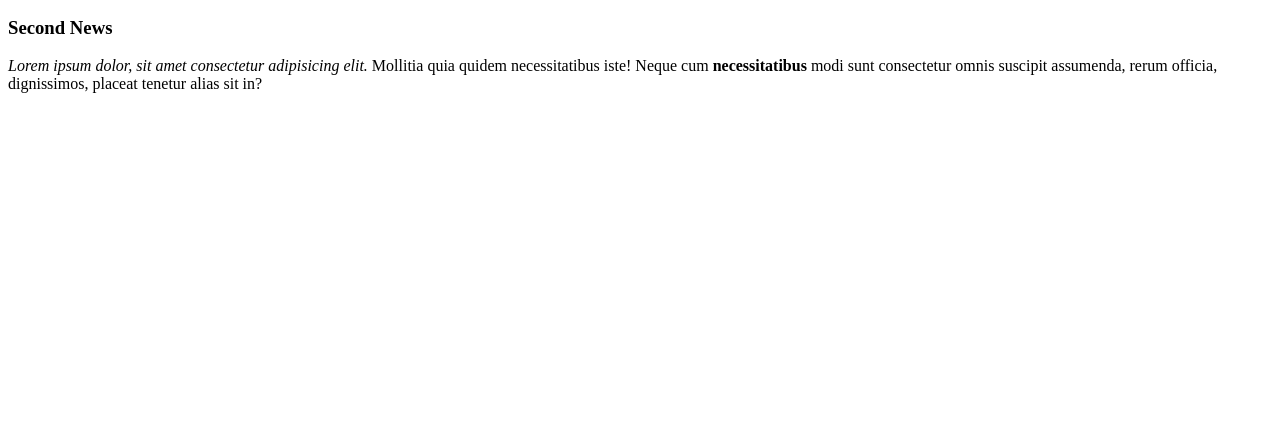
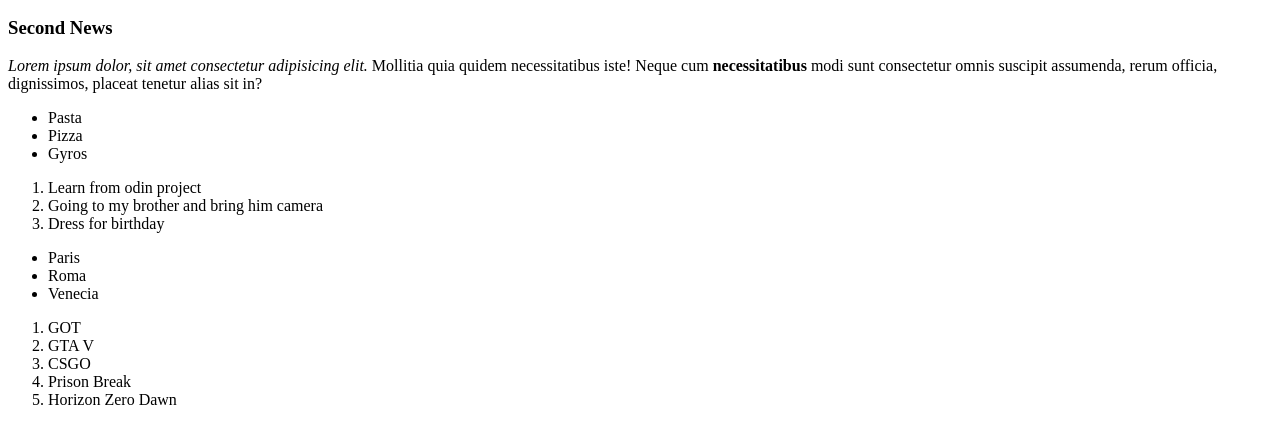
Before and after one commit to AlekKostic/blog_test, a plain HTML site: page index.html in a window 1280 px wide. Shown: the part 118-562 px from the top of the page. Drawn offline with Linux system fonts and the light colour scheme.

Commit message:
Dodavanje neuredjene liste sa omiljenom hranom, Dodavanje uredjene liste sa zadacima za danasnji dan, Dodavanje neuredjene liste sa gradovima koje bih zeleo da posetim jednog dana, Dodavanje uredjene liste sa Top 5 filmova/serija/igrica

```diff
--- a/index.html
+++ b/index.html
@@ -10,5 +10,27 @@
     <p><strong>Lorem ipsum dolor sit amet consectetur adipisicing elit.</strong> <em>Voluptatibus eligendi natus recusandae sed totam libero! Quam iure perferendis dolor facilis ipsa nulla assumenda doloribus sequi pariatur eum incidunt, error mollitia.</em></p>
     <h3>Second News</h3>
     <p><em>Lorem ipsum dolor, sit amet consectetur adipisicing elit.</em> Mollitia quia quidem necessitatibus iste! Neque cum <strong>necessitatibus</strong> modi sunt consectetur omnis suscipit assumenda, rerum officia, dignissimos, placeat tenetur alias sit in?</p>
+    <ul>
+      <li>Pasta</li>
+      <li>Pizza</li>
+      <li>Gyros</li>
+    </ul>
+    <ol>
+      <li>Learn from odin project</li>
+      <li>Going to my brother and bring him camera</li>
+      <li>Dress for birthday</li>
+    </ol>
+    <ul>
+      <li>Paris</li>
+      <li>Roma</li>
+      <li>Venecia</li>
+    </ul>
+    <ol>
+      <li>GOT</li>
+      <li>GTA V</li>
+      <li>CSGO</li>
+      <li>Prison Break</li>
+      <li>Horizon Zero Dawn</li>
+    </ol>
 </body>
 </html>
```
